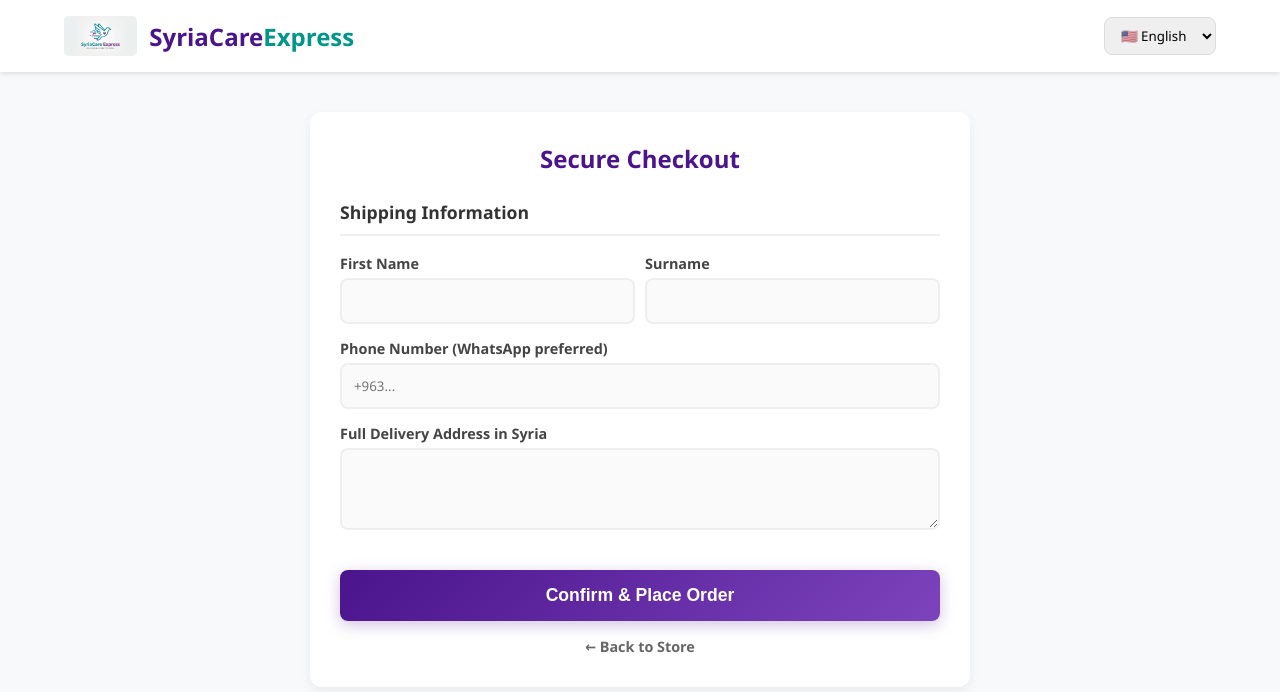
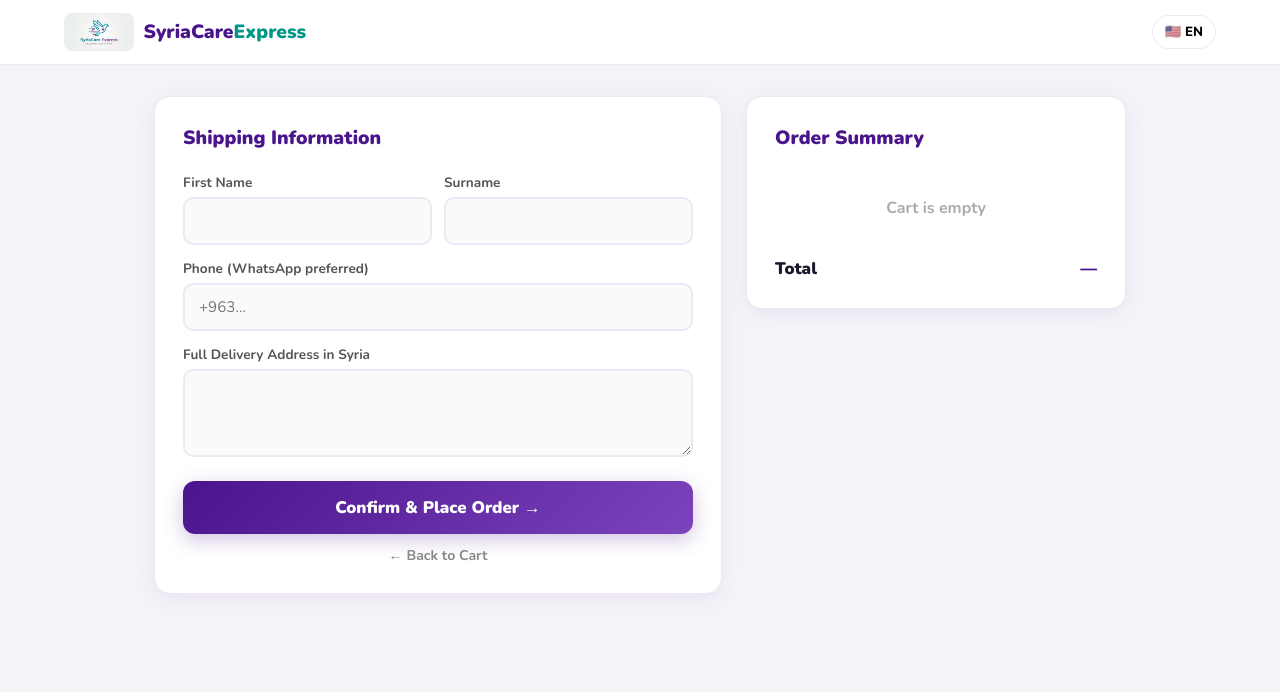
Before and after one commit to shrbooj/syriacare, a website: page checkout.html in a window 1280 px wide. Drawn offline with nearby package versions, Linux system fonts and the light colour scheme.

Commit message:
Add files via upload

```diff
--- a/checkout.html
+++ b/checkout.html
@@ -4,128 +4,169 @@
 <meta charset="UTF-8">
 <meta name="viewport" content="width=device-width, initial-scale=1.0">
 <title>Checkout | SyriaCare Express</title>
+<link rel="preconnect" href="https://fonts.googleapis.com">
+<link href="https://fonts.googleapis.com/css2?family=Nunito:wght@400;600;700;800;900&display=swap" rel="stylesheet">
 <style>
-        :root { --primary: #4a148c; --secondary: #009688; --bg: #f8f9fa; --text: #333; }
-        body { font-family: 'Segoe UI', Tahoma, Geneva, Verdana, sans-serif; margin: 0; padding: 0; background-color: var(--bg); color: var(--text); display: flex; flex-direction: column; align-items: center; transition: 0.3s; }
+:root { --primary: #4a148c; --primary-light: #7c43bd; --secondary: #009688; --bg: #f5f3f8; --border: #ede8f5; }
+* { box-sizing: border-box; margin: 0; padding: 0; }
+body { font-family: 'Nunito', sans-serif; background: var(--bg); color: #1a1a2e; min-height: 100vh; }
 
-        header { background-color: white; width: 100%; padding: 1rem 5%; display: flex; justify-content: space-between; box-shadow: 0 2px 5px rgba(0,0,0,0.1); box-sizing: border-box; align-items: center; }
-        .logo { font-size: 1.5rem; font-weight: bold; cursor: pointer; text-decoration: none; display: flex; align-items: center; gap: 12px; }
-        .logo span:nth-child(1) { color: var(--primary); }
-        .logo span:nth-child(2) { color: var(--secondary); }
+header { background: #fff; padding: 0 5%; height: 64px; display: flex; align-items: center; justify-content: space-between; box-shadow: 0 1px 0 var(--border); }
+.logo { display: flex; align-items: center; gap: 10px; text-decoration: none; }
+.logo img { height: 38px; border-radius: 8px; }
+.logo-text { font-size: 1.2rem; font-weight: 900; }
+.logo-text span:first-child { color: var(--primary); }
+.logo-text span:last-child { color: var(--secondary); }
 
-        .checkout-container { width: 90%; max-width: 600px; background: white; margin: 40px auto; padding: 30px; border-radius: 12px; box-shadow: 0 4px 12px rgba(0,0,0,0.06); }
-        h2 { text-align: center; margin-top: 0; color: var(--primary); }
-        h3 { border-bottom: 2px solid #eee; padding-bottom: 10px; margin-top: 25px; font-size: 1.1rem;}
+.lang-btn { height: 34px; border-radius: 20px; border: 1.5px solid var(--border); background: #fff; font-family: inherit; font-weight: 800; font-size: .83rem; padding: 0 12px; cursor: pointer; }
 
-        .form-group { margin-bottom: 15px; text-align: start; }
-        .form-group label { display: block; margin-bottom: 5px; font-weight: 600; font-size: 0.9rem; color: #444;}
-        .form-group input, .form-group textarea { width: 100%; padding: 12px; border: 2px solid #eee; border-radius: 8px; box-sizing: border-box; font-family: inherit; transition: 0.2s; outline: none; background: #fafafa;}
-        .form-group input:focus, .form-group textarea:focus { border-color: var(--primary); background: white;}
+.page-wrap { max-width: 1100px; margin: 0 auto; padding: 2rem 5%; display: grid; grid-template-columns: 1fr 380px; gap: 24px; align-items: start; }
+@media (max-width: 760px) { .page-wrap { grid-template-columns: 1fr; } .order-sidebar { order: -1; } }
 
-        .btn-primary { background: linear-gradient(135deg, var(--primary), #7c43bd); color: white; border: none; width: 100%; padding: 15px; font-size: 1.1rem; font-weight: bold; border-radius: 8px; cursor: pointer; margin-top: 20px; transition: 0.3s; box-shadow: 0 4px 15px rgba(74, 20, 140, 0.25);}
-        .btn-primary:hover { transform: translateY(-2px); box-shadow: 0 6px 20px rgba(74, 20, 140, 0.4); }
-        .btn-back { display: block; text-align: center; margin-top: 15px; color: #666; font-size: 0.9rem; background: none; border: none; width: 100%; cursor: pointer; font-family: inherit; font-weight: bold; }
+.card { background: #fff; border-radius: 16px; padding: 28px; box-shadow: 0 4px 20px rgba(74,20,140,.07); border: 1px solid var(--border); }
+.card h2 { font-size: 1.2rem; font-weight: 900; color: var(--primary); margin-bottom: 1.4rem; }
+
+.fgroup { margin-bottom: 14px; }
+.fgroup label { display: block; font-weight: 700; font-size: .85rem; color: #555; margin-bottom: 5px; }
+.fgroup input, .fgroup textarea {
+  width: 100%; padding: 12px 14px; border: 2px solid var(--border); border-radius: 10px;
+  font-family: inherit; font-size: .95rem; transition: .2s; outline: none; background: #fafafa;
+}
+.fgroup input:focus, .fgroup textarea:focus { border-color: var(--primary); background: #fff; }
+.row { display: flex; gap: 12px; }
+.row .fgroup { flex: 1; }
+
+.btn-submit {
+  width: 100%; padding: 15px; border: none; border-radius: 12px;
+  background: linear-gradient(135deg, var(--primary), var(--primary-light));
+  color: #fff; font-weight: 900; font-size: 1.05rem; font-family: inherit;
+  box-shadow: 0 6px 20px rgba(74,20,140,.25); transition: .25s; margin-top: 4px; cursor: pointer;
+}
+.btn-submit:hover { transform: translateY(-2px); box-shadow: 0 10px 28px rgba(74,20,140,.35); }
+.btn-submit:disabled { opacity: .6; transform: none; cursor: not-allowed; }
+.btn-back { display: block; text-align: center; margin-top: 12px; color: #888; font-size: .88rem; font-weight: 700; background: none; border: none; width: 100%; cursor: pointer; font-family: inherit; }
 .btn-back:hover { color: var(--primary); }
 
-        #success-message { display: none; text-align: center; padding: 40px 20px; }
-        .checkmark { font-size: 60px; color: var(--secondary); margin-bottom: 20px; }
-        #success-message h2 { color: var(--secondary); }
-        #success-message p { font-size: 1.1rem; line-height: 1.5; color: #555; }
-        #checkout-form-area { display: block; }
-        select.lang-select { padding: 8px 12px; border-radius: 8px; border: 1px solid #ddd; font-family: inherit; outline: none; }
+/* Order Summary */
+.summary-item { display: flex; align-items: center; gap: 10px; padding: 10px 0; border-bottom: 1px solid var(--border); }
+.summary-item img { width: 46px; height: 46px; object-fit: contain; border-radius: 8px; background: var(--bg); flex-shrink: 0; }
+.si-name { font-size: .88rem; font-weight: 700; flex: 1; line-height: 1.3; }
+.si-qty { font-size: .78rem; color: #888; }
+.si-price { font-weight: 900; font-size: .9rem; color: var(--primary); }
+.total-line { display: flex; justify-content: space-between; padding: 14px 0 0; font-weight: 900; font-size: 1.05rem; }
+.total-line span:last-child { color: var(--primary); }
+.empty-cart { text-align: center; padding: 24px 0; color: #aaa; font-weight: 700; }
+
+/* SUCCESS */
+#success-view { display: none; }
+.success-icon { width: 72px; height: 72px; background: linear-gradient(135deg, var(--secondary), #4db6ac); border-radius: 50%; display: flex; align-items: center; justify-content: center; margin: 0 auto 20px; font-size: 2rem; }
+.success-card { text-align: center; max-width: 480px; margin: 4rem auto; }
+.success-card h2 { font-size: 1.5rem; font-weight: 900; color: var(--secondary); margin-bottom: 10px; }
+.success-card p { color: #555; line-height: 1.65; font-size: .95rem; }
+.btn-return { display: inline-block; margin-top: 28px; padding: 13px 36px; border: none; border-radius: 12px; background: linear-gradient(135deg, var(--primary), var(--primary-light)); color: #fff; font-weight: 900; font-size: .95rem; font-family: inherit; cursor: pointer; text-decoration: none; }
 </style>
 </head>
 <body>
 
 <header>
   <a href="wastons.html" class="logo">
-            <img src="syriacare express.jfif" alt="Logo" style="height: 40px; border-radius: 5px;" onerror="this.style.display='none'">
-            <div><span>SyriaCare</span><span>Express</span></div>
+    <img src="syriacare express.jfif" alt="SCE" onerror="this.style.display='none'">
+    <div class="logo-text"><span>SyriaCare</span><span>Express</span></div>
   </a>
-        <select id="lang-toggle" class="lang-select" onchange="switchLanguage(this.value)">
-            <option value="en">🇺🇸 English</option>
-            <option value="ar">🇸🇦 العربية</option>
-        </select>
+  <button class="lang-btn" id="lang-btn" onclick="toggleLang()">🇺🇸 EN</button>
 </header>
 
-    <div class="checkout-container">
-        <div id="checkout-form-area">
-            <h2 data-en="Secure Checkout" data-ar="الدفع الآمن">Secure Checkout</h2>
+<div id="checkout-view">
+  <div class="page-wrap">
+    <!-- FORM -->
+    <div class="card">
+      <h2 data-en="Shipping Information" data-ar="معلومات الشحن">Shipping Information</h2>
+      <form onsubmit="processCheckout(event)" id="checkout-form">
+        <div class="row">
+          <div class="fgroup"><label data-en="First Name" data-ar="الاسم">First Name</label><input type="text" id="chk-name" required></div>
+          <div class="fgroup"><label data-en="Surname" data-ar="الكنية">Surname</label><input type="text" id="chk-surname" required></div>
+        </div>
+        <div class="fgroup"><label data-en="Phone (WhatsApp preferred)" data-ar="الهاتف (يفضل واتساب)">Phone (WhatsApp preferred)</label><input type="tel" id="chk-phone" required placeholder="+963…"></div>
+        <div class="fgroup"><label data-en="Full Delivery Address in Syria" data-ar="عنوان التسليم الكامل في سوريا">Full Delivery Address in Syria</label><textarea id="chk-address" rows="3" required></textarea></div>
+        <button type="submit" class="btn-submit" id="submit-btn" data-en="Confirm & Place Order →" data-ar="تأكيد وإتمام الطلب →">Confirm & Place Order →</button>
+        <button type="button" class="btn-back" onclick="history.back()" data-en="← Back to Cart" data-ar="← العودة للسلة">← Back to Cart</button>
+      </form>
+    </div>
 
-            <form onsubmit="processCheckout(event)">
-                <h3 data-en="Shipping Information" data-ar="معلومات الشحن">Shipping Information</h3>
-
-                <div style="display: flex; gap: 10px;">
-                    <div class="form-group" style="flex: 1;">
-                        <label data-en="First Name" data-ar="الاسم الأول">First Name</label>
-                        <input type="text" id="chk-name" required>
+    <!-- ORDER SUMMARY -->
+    <div class="card order-sidebar">
+      <h2 data-en="Order Summary" data-ar="ملخص الطلب">Order Summary</h2>
+      <div id="summary-items"></div>
+      <div class="total-line">
+        <span data-en="Total" data-ar="المجموع">Total</span>
+        <span id="summary-total">—</span>
       </div>
-                    <div class="form-group" style="flex: 1;">
-                        <label data-en="Surname" data-ar="الكنية">Surname</label>
-                        <input type="text" id="chk-surname" required>
+    </div>
   </div>
 </div>
 
-                <div class="form-group">
-                    <label data-en="Phone Number (WhatsApp preferred)" data-ar="رقم الهاتف (يفضل واتساب)">Phone Number (WhatsApp preferred)</label>
-                    <input type="tel" id="chk-phone" required placeholder="+963...">
+<!-- SUCCESS VIEW -->
+<div id="success-view">
+  <div class="success-card">
+    <div class="card">
+      <div class="success-icon">✓</div>
+      <h2 data-en="Order Received!" data-ar="تم استلام الطلب!">Order Received!</h2>
+      <p><strong data-en="You will receive a call within 24 hours to confirm your order." data-ar="ستتلقى مكالمة خلال 24 ساعة لتأكيد طلبك.">You will receive a call within 24 hours to confirm your order.</strong></p>
+      <p style="margin-top:10px;font-size:.88rem" data-en="Keep your phone nearby. Payment is collected upon delivery." data-ar="يرجى إبقاء هاتفك قريباً. الدفع عند الاستلام.">Keep your phone nearby. Payment is collected upon delivery.</p>
+      <a href="wastons.html" class="btn-return" data-en="Return to Store" data-ar="العودة للمتجر">Return to Store</a>
     </div>
-
-                <div class="form-group">
-                    <label data-en="Full Delivery Address in Syria" data-ar="عنوان التسليم الكامل في سوريا">Full Delivery Address in Syria</label>
-                    <textarea id="chk-address" rows="3" required></textarea>
-                </div>
-
-                <button type="submit" class="btn-primary" id="submit-btn" data-en="Confirm & Place Order" data-ar="تأكيد وإتمام الطلب">Confirm & Place Order</button>
-                <button type="button" class="btn-back" onclick="window.location.href='wastons.html'" data-en="← Back to Store" data-ar="← العودة للمتجر">← Back to Store</button>
-            </form>
-        </div>
-
-        <div id="success-message">
-            <div class="checkmark">✔</div>
-            <h2 data-en="Order Received!" data-ar="تم استلام الطلب!">Order Received!</h2>
-            <p><strong data-en="You will receive a call within the next 24 hours to confirm your order." data-ar="ستتلقى مكالمة خلال 24 ساعة لتأكيد طلبك.">You will receive a call within the next 24 hours to confirm your order.</strong></p>
-            <p style="font-size: 0.9rem; margin-top: 20px;" data-en="Please keep your phone nearby. Payment will be collected upon delivery." data-ar="يرجى إبقاء هاتفك قريباً. سيتم تحصيل الدفع عند الاستلام.">Please keep your phone nearby. Payment will be collected upon delivery.</p>
-            <button type="button" class="btn-primary" onclick="window.location.href='wastons.html'" style="width: auto; padding: 12px 30px; margin-top: 30px;" data-en="Return to Store" data-ar="العودة للمتجر">Return to Store</button>
   </div>
 </div>
 
 <script>
-        // FIXED API URL
-        const API_URL = 'https://syriacare.onrender.com/api';
-        let currentLang = localStorage.getItem('syriaCareLang') || 'en';
-        let cart = JSON.parse(localStorage.getItem('syriaCareCart')) || [];
-        let currentUser = JSON.parse(localStorage.getItem('syriaCareUser')) || null;
+const API_URL = 'https://syriacare-production.up.railway.app/api';
+const RATES = { USD: 1, SYP: 14500 };
+let lang = localStorage.getItem('syriaCareLang') || 'en';
+let cart = JSON.parse(localStorage.getItem('syriaCareCart') || '[]');
+let currentUser = JSON.parse(localStorage.getItem('syriaCareUser') || 'null');
 
-        function switchLanguage(lang) {
-            currentLang = lang;
-            localStorage.setItem('syriaCareLang', lang);
-            document.documentElement.dir = lang === 'ar' ? 'rtl' : 'ltr';
-            document.getElementById('lang-toggle').value = lang;
-
+function applyLang(l) {
+  lang = l;
+  localStorage.setItem('syriaCareLang', l);
+  document.documentElement.dir = l === 'ar' ? 'rtl' : 'ltr';
+  document.getElementById('lang-btn').textContent = l === 'ar' ? '🇸🇦 AR' : '🇺🇸 EN';
   document.querySelectorAll('[data-en]').forEach(el => {
-                el.innerText = el.getAttribute(`data-${lang}`);
+    const v = el.getAttribute(`data-${l}`); if (v) el.textContent = v;
   });
 }
+function toggleLang() { applyLang(lang === 'en' ? 'ar' : 'en'); }
 
-        window.onload = function() {
-            switchLanguage(currentLang);
+function renderSummary() {
+  const cont = document.getElementById('summary-items');
+  if (!cart.length) { cont.innerHTML = `<p class="empty-cart">${lang==='ar'?'السلة فارغة':'Cart is empty'}</p>`; document.getElementById('summary-total').textContent = '—'; return; }
+  let total = 0;
+  cont.innerHTML = cart.map(item => {
+    const qty = item.quantity || 1;
+    const line = item.priceUSD * RATES.SYP * qty;
+    total += line;
+    return `<div class="summary-item">
+      <img src="${item.image}" alt="${item.name}" onerror="this.style.display='none'">
+      <div style="flex:1"><p class="si-name">${item.name}</p><p class="si-qty">×${qty}</p></div>
+      <span class="si-price">${Math.round(line).toLocaleString()} ل.س</span>
+    </div>`;
+  }).join('');
+  document.getElementById('summary-total').textContent = `${Math.round(total).toLocaleString()} ل.س`;
+}
+
+function autoFill() {
   if (currentUser) {
     document.getElementById('chk-name').value = currentUser.name || '';
     document.getElementById('chk-surname').value = currentUser.surname || '';
     document.getElementById('chk-phone').value = currentUser.phone || '';
     document.getElementById('chk-address').value = currentUser.location || '';
   }
-        };
+}
 
-        async function processCheckout(event) {
-            event.preventDefault();
+async function processCheckout(e) {
+  e.preventDefault();
   const btn = document.getElementById('submit-btn');
-            btn.innerText = currentLang === 'ar' ? 'جاري الإرسال...' : 'Processing...';
   btn.disabled = true;
-
-            let totalSYP = 0;
-            cart.forEach(item => { totalSYP += (item.priceUSD * 14500); });
+  btn.textContent = lang === 'ar' ? 'جاري الإرسال…' : 'Processing…';
 
   const orderData = {
     name: document.getElementById('chk-name').value,
@@ -133,29 +174,26 @@
     phone: document.getElementById('chk-phone').value,
     location: document.getElementById('chk-address').value,
     items: cart,
-                total: totalSYP
+    total: cart.reduce((a, x) => a + (x.priceUSD * RATES.SYP * (x.quantity||1)), 0)
   };
 
   try {
-                // FIXED: Changed from localhost to the Render API_URL
-                const response = await fetch(`${API_URL}/orders`, {
-                    method: 'POST',
-                    headers: { 'Content-Type': 'application/json' },
-                    body: JSON.stringify(orderData)
-                });
-
-                if (!response.ok) throw new Error("Server Error");
-
-                document.getElementById('checkout-form-area').style.display = 'none';
-                document.getElementById('success-message').style.display = 'block';
+    const res = await fetch(`${API_URL}/orders`, { method: 'POST', headers: { 'Content-Type': 'application/json' }, body: JSON.stringify(orderData) });
+    if (!res.ok) throw new Error();
     localStorage.removeItem('syriaCareCart');
-            } catch (error) {
-                console.error("Order Error:", error);
-                alert(currentLang === 'ar' ? 'حدث خطأ في الاتصال بالخادم.' : 'Error connecting to the cloud server.');
-                btn.innerText = currentLang === 'ar' ? 'تأكيد وإتمام الطلب' : 'Confirm & Place Order';
+    document.getElementById('checkout-view').style.display = 'none';
+    document.getElementById('success-view').style.display = 'block';
+    applyLang(lang);
+  } catch {
     btn.disabled = false;
+    btn.textContent = lang === 'ar' ? 'تأكيد وإتمام الطلب →' : 'Confirm & Place Order →';
+    alert(lang === 'ar' ? 'حدث خطأ. يرجى المحاولة لاحقاً.' : 'Connection error. Please try again.');
   }
 }
+
+applyLang(lang);
+autoFill();
+renderSummary();
 </script>
 </body>
 </html>
```
Also changed, not shown: admins.html (+1 -1 lines), wastons.html (+1 -1 lines). Lines whose indentation alone changed are shown as unchanged.
